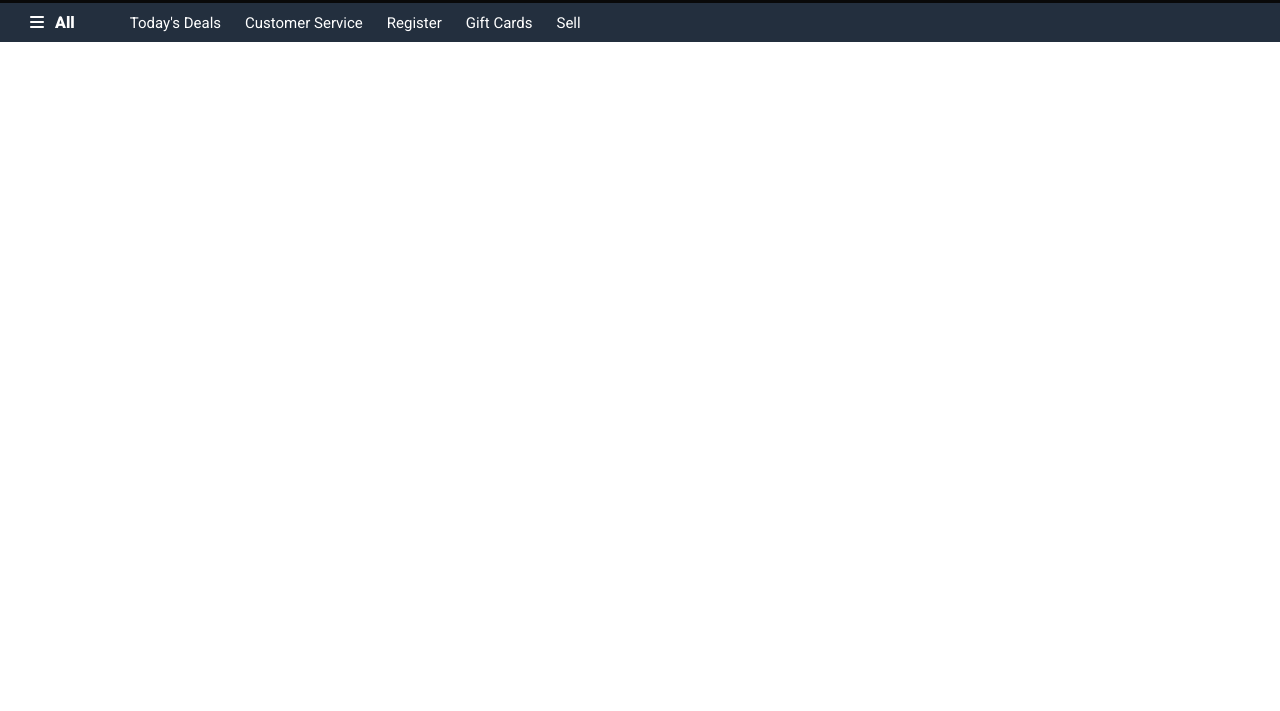
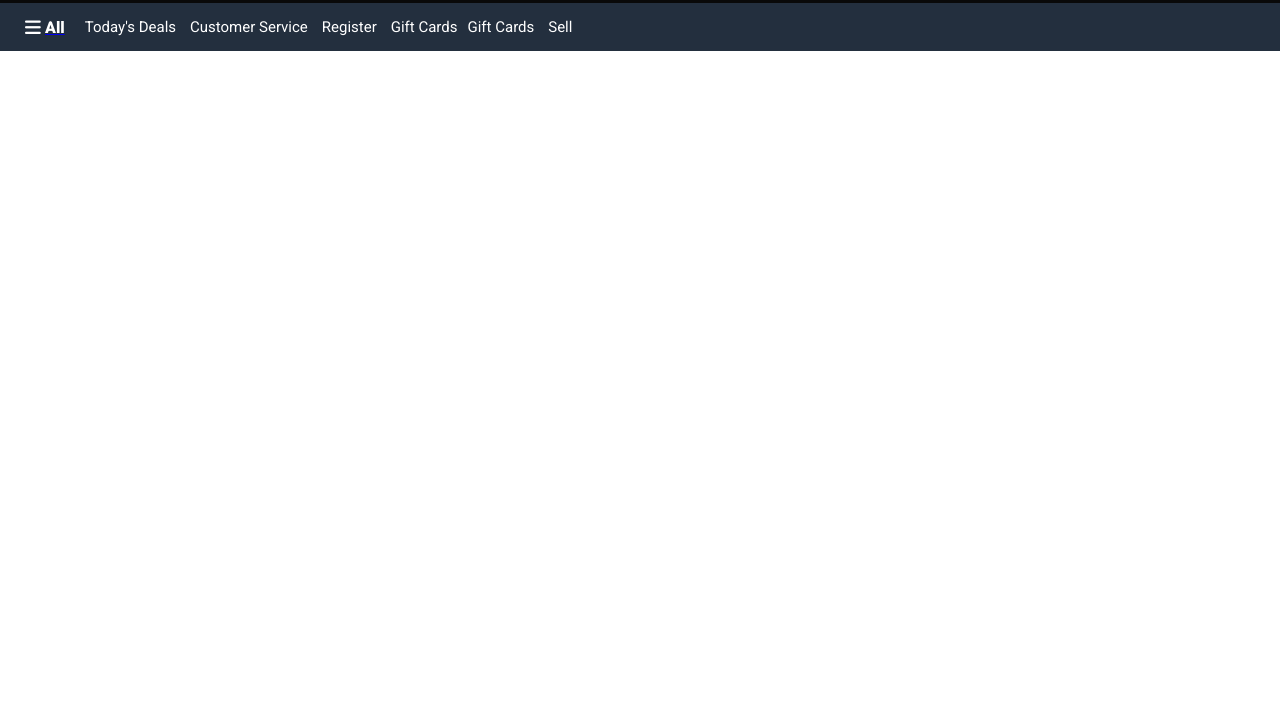
Before and after one commit to devsazidhasan/Amazon, a plain HTML site: page index.html in a window 1280 px wide. Shown: the part 89-800 px from the top of the page. Drawn offline with Linux system fonts and the light colour scheme.

Commit message:
problen solve

```diff
--- a/index.css
+++ b/index.css
@@ -14,6 +14,10 @@
 .top-header .main-colum{
     display: flex;
     align-items: center;
+}
+
+.top-header .main-colum .logo-colum .logo:hover{
+    border: 1px solid white;
 }
 
 .top-header .logo-colum{
@@ -47,6 +51,10 @@
 .top-header .search-colum .form:hover{
     border: 2px solid orange;
     border-radius: 10px;
+}
+
+.top-header .card-colum .flag:hover{
+    border: 1px solid white;
 }
 
 .top-header .form{
@@ -101,7 +109,7 @@
     text-decoration: none;
 }
 .top-header .location:hover{
-    border: 2px solid white;
+    border: 1px solid white;
 }
 .top-header .location{
     position: relative;
@@ -147,6 +155,10 @@
     padding-right: 25px;
 }
 
+.top-header .card-colum li:hover{
+    border: 1px solid white;
+}
+
 .top-header .card-colum .flag{
     position: relative ;
     padding-left: 35px;
@@ -172,12 +184,13 @@
 .main-header{
     display: flex;
     background: #232F3E;
-    padding: 10px 20px;
+    padding: 10px 30px;
+    align-items: center;
 }
 
 .main-header li{
     display: inline-block;
-    padding-left: 20px;
+    padding: 5px 5px;
     color: #fff;
     font-size: 15px;
 }
@@ -185,14 +198,24 @@
 .main-header .cleck-hear strong{
     color:#fff ;
     position: relative;
-    padding: 35px;
+    padding: 15px 15px;
+
 }
 
-.main-header .cleck-hear strong::after{
+.main-header .cleck-hear strong:after{
     content: '\f0c9';
     position: absolute;
     font-family: fontawesome;
     left: 0;
-    padding-left: 10px;
-    transform: translateY( 1px);
+    padding-left:15px ;
+   font-size: 18px;
+    transform: translateX( -20px);
 }
+
+.main-header .sirial-li li:hover{
+    border: 1px solid white;
+}
+
+.main-header .cleck-hear a:hover{
+    border: 1px solid white;
+}
--- a/index.html
+++ b/index.html
@@ -89,17 +89,22 @@
 
     <section class="main-header">
         <div class="cleck-hear">
-           <strong>All</strong>
+
+          <form action="">
+             <a target="_blank" href="#">  <strong >All</strong> </a>
+          </form>
+
 
         </div>
 
         <div class="sirial-li">
           <ul>
-            <li>Today's Deals</li>
-            <li>Customer Service</li>
-            <li>Register</li>
-            <li>Gift Cards</li>
-            <li>Sell</li>
+
+           <a target="_blank" href=""><li>Today's Deals</li></a>
+           <a target="_blank" href=""><li>Customer Service</li></a>
+           <a target="_blank" href=""> <li>Register</li></a>
+            <a target="_blank" href=""><li>Gift Cards</li></a><li>Gift Cards</li>
+            <a target="_blank" href=""><li>Sell</li></a>
           </ul>
 
         </div>
```
